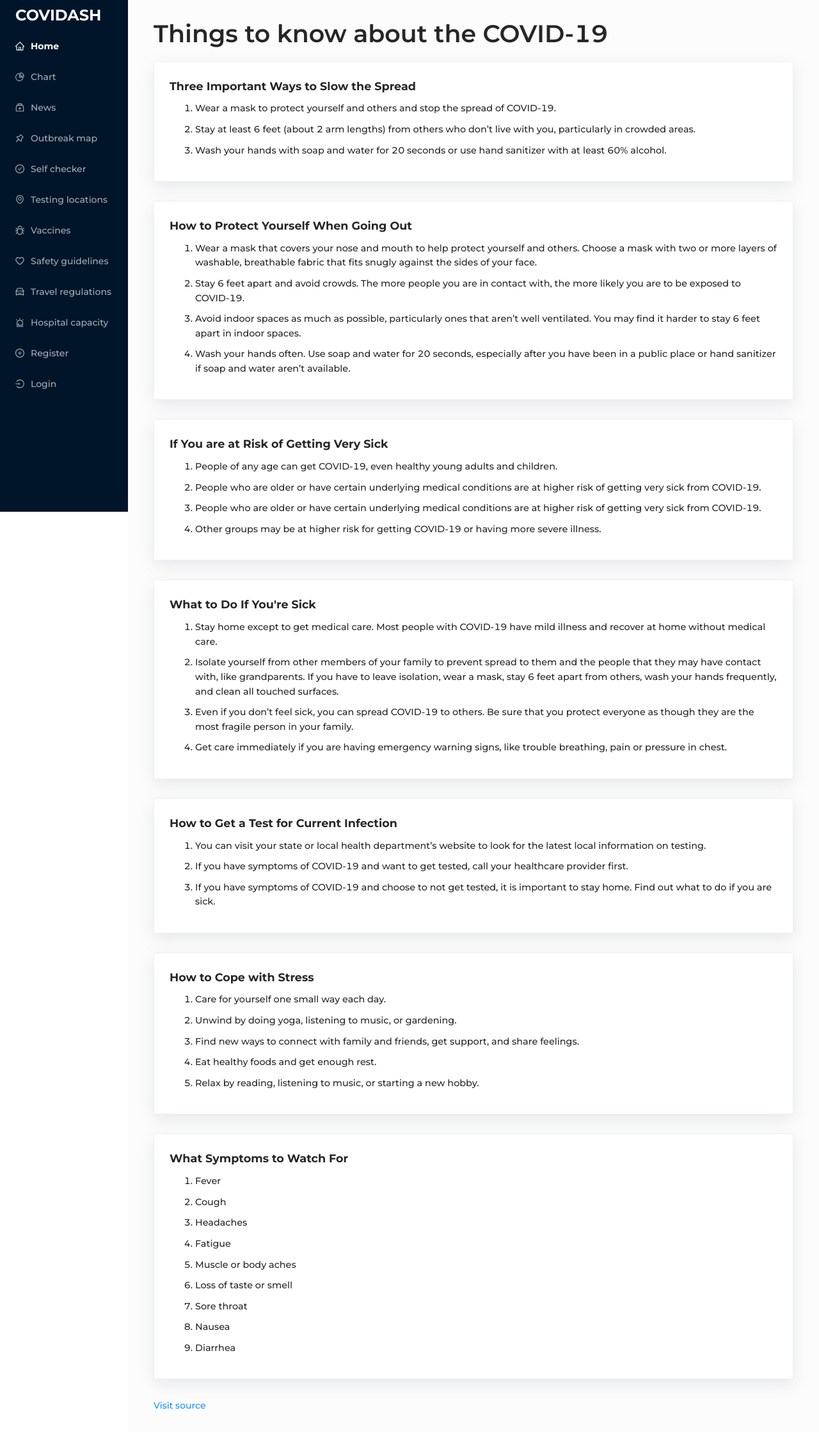
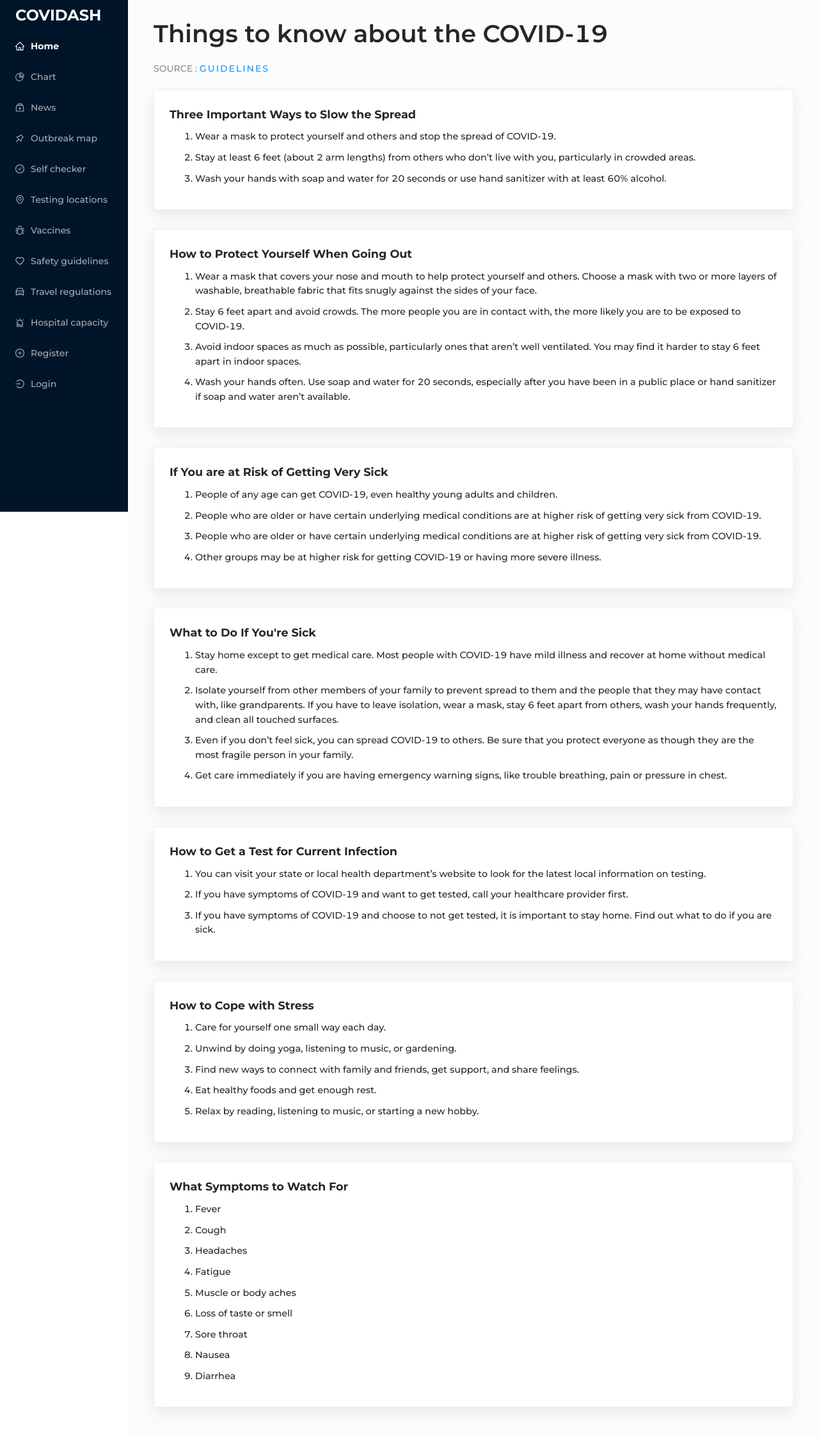
Before and after one commit to irfanShaikh4421/COVIDASH, a React (Create React App) app in the folder client/: page /guidelines in a window 1280 px wide. Shown: the top 2248 px of the page at 64% size. Built offline with nearby package versions, Linux system fonts and the light colour scheme; no server answers.

Commit message:
Added sources

```diff
--- a/client/src/components/Charts.js
+++ b/client/src/components/Charts.js
@@ -18,6 +18,10 @@ import {
 	Cell,
 	Legend,
 } from 'recharts';
+
+import { Typography } from 'antd'
+
+const { Text } = Typography
 
 function Charts() {
 	const [location] = useContext(LocationContext);
@@ -403,6 +407,8 @@ function Charts() {
 
 	return (
 		<div className="chart">
+			<Text type='secondary'>SOURCE : <a style={{letterSpacing: '2px'}} target="__blank" href="https://disease.sh"> TRACKING API</a></Text> <br/><br/>
+
 			<label>
 				Choose country:&nbsp;
 				<br />
--- a/client/src/components/Guidelines.js
+++ b/client/src/components/Guidelines.js
@@ -2,11 +2,12 @@ import React from 'react';
 import { Typography, Card } from 'antd';
 
 const Guidelines = () => {
-	const { Title } = Typography;
+	const { Title, Text } = Typography;
 
 	return (
 		<div>
 			<Title>Things to know about the COVID-19</Title>
+			<Text type='secondary'>SOURCE : <a style={{letterSpacing: '2px'}} target="__blank" href="https://www.cdc.gov/coronavirus/2019-ncov/your-health/need-to-know.html"> GUIDELINES</a></Text> <br/><br/>
 			<Card className="news-card margin-bottom">
 				<div className="card-content">
 					<span className="card-title">
@@ -180,13 +181,7 @@ const Guidelines = () => {
 					</span>
 				</div>
 			</Card>
-			<a
-				href="https://www.cdc.gov/coronavirus/2019-ncov/your-health/need-to-know.html"
-				target="blank"
-				rel="noopener noreferrer"
-			>
-				Visit source
-			</a>
+
 		</div>
 	);
 };
--- a/client/src/components/HospitalBeds.js
+++ b/client/src/components/HospitalBeds.js
@@ -66,7 +66,7 @@ const HospitalBeds = () => {
 	const [loading, setLoading] = useState(true);
 	const [error, setError] = useState(undefined);
 	const { Option } = Select;
-	const { Title } = Typography;
+	const { Title, Text } = Typography;
 
 	const [currentStateData, setCurrentStateData] = useState([]);
 
@@ -151,6 +151,8 @@ const HospitalBeds = () => {
 	return (
 		<div className="flex-column full-width">
 			<Title>Hospital's bed utilization</Title>
+			<Text type='secondary'>SOURCE : <a style={{letterSpacing: '2px'}} target="__blank" href="https://opendata.arcgis.com"> HOSPITAL BED API</a></Text> <br/><br/>
+
 			<label>
 				Select state:&nbsp;
 				<Select
--- a/client/src/components/News.js
+++ b/client/src/components/News.js
@@ -5,6 +5,7 @@ import axios from 'axios';
 import '../App.css';
 import { LoadingOutlined } from '@ant-design/icons';
 import { Select, Card, Row, Col, Typography, Image, Empty } from 'antd';
+
 
 const iso2Indexer = [
 	4,
@@ -267,7 +268,7 @@ const News = () => {
 	const [error, setError] = useState(undefined);
 
 	const { Option } = Select;
-	const { Title } = Typography;
+	const { Title, Text } = Typography;
 
 	function findCountry(countryId) {
 		//countryID should be passed as location context.countryCode
@@ -328,6 +329,7 @@ const News = () => {
 	return (
 		<div>
 			<Title>News</Title>
+			<Text type='secondary'>SOURCE : <a style={{letterSpacing: '2px'}} target="__blank" href="https://newsapi.org/"> NEWS API</a></Text> <br/><br/>
 			<label>
 				Select country: &nbsp;&nbsp;
 				<Select
--- a/client/src/components/OutbreakMap.js
+++ b/client/src/components/OutbreakMap.js
@@ -22,6 +22,9 @@ const OutBreak = () => {
 	return (
 		<div className="full-width flex-column">
 			<Title>Outbreak map</Title>
+
+			<Text type='secondary'>SOURCE : <a style={{letterSpacing: '2px'}} target="__blank" href="https://corona.lmao.ninja/v2/countries"> API</a></Text> <br/><br/>
+
 			<Text className="symptom-header">
 				Click on each country to see the statistics
 			</Text>
--- a/client/src/components/Testing.js
+++ b/client/src/components/Testing.js
@@ -67,7 +67,7 @@ const TestingLocations = () => {
 	);
 
 	const { Option } = Select;
-	const { Title } = Typography;
+	const { Title, Text } = Typography;
 
 	const [noData, setNoData] = useState(false);
 	const [loading, setLoading] = useState(false);
@@ -150,6 +150,9 @@ const TestingLocations = () => {
 		return (
 			<div className="full-width">
 				<Title>Testing locations</Title>
+				<Text type='secondary'>SOURCE : <a style={{letterSpacing: '2px'}} target="__blank" href="https://documenter.getpostman.com/view/8854915/SzS7PR3t?version=latest"> TESTING API</a></Text> <br/><br/>
+
+
 				<label>
 					Select state:&nbsp;
 					<Select
--- a/client/src/components/Travel.js
+++ b/client/src/components/Travel.js
@@ -516,7 +516,7 @@ const Travel = () => {
 	const [error, setError] = useState(false);
 	const [countryData, setCountryData] = useState(null);
 	const { Option } = Select;
-	const { Title } = Typography;
+	const { Title, Text } = Typography;
 
 	const options = countriesList.map((k, i) => (
 		<Option key={i} value={k.value}>
@@ -567,6 +567,8 @@ const Travel = () => {
 	return (
 		<div>
 			<Title>Travel regulations</Title>
+            <Text type='secondary'>SOURCE : <a style={{letterSpacing: '2px'}} target="__blank" href="https://www.notion.so/Covid-19-travel-restrictions-and-lockdown-measures-API-fc88674524014137aaae96a11ece0040"> TRAVEL REGULATION API</a></Text> <br/><br/>
+
 			<label>
 				Select country&nbsp;
 				<Select
--- a/client/src/components/Vaccine.js
+++ b/client/src/components/Vaccine.js
@@ -9,7 +9,7 @@ const Vaccine = () => {
 	const [loading, setLoading] = useState(false);
 	const [error, setError] = useState(undefined);
 
-	const { Title } = Typography;
+	const { Title, Text } = Typography;
 	const { Panel } = Collapse;
 
 	useEffect(() => {
@@ -49,6 +49,8 @@ const Vaccine = () => {
 	return (
 		<div>
 			<Title>Vaccines for COVID-19</Title>
+			<Text type='secondary'>SOURCE : <a style={{letterSpacing: '2px'}} target="__blank" href="https://disease.sh/docs/#/COVID-19%3A%20Vaccine"> VACCINE TYPE</a></Text> <br/><br/>
+
 			<Row gutter={[40, 30]}>
 				{vaccineData.map((item, index) => (
 					<Col
```
